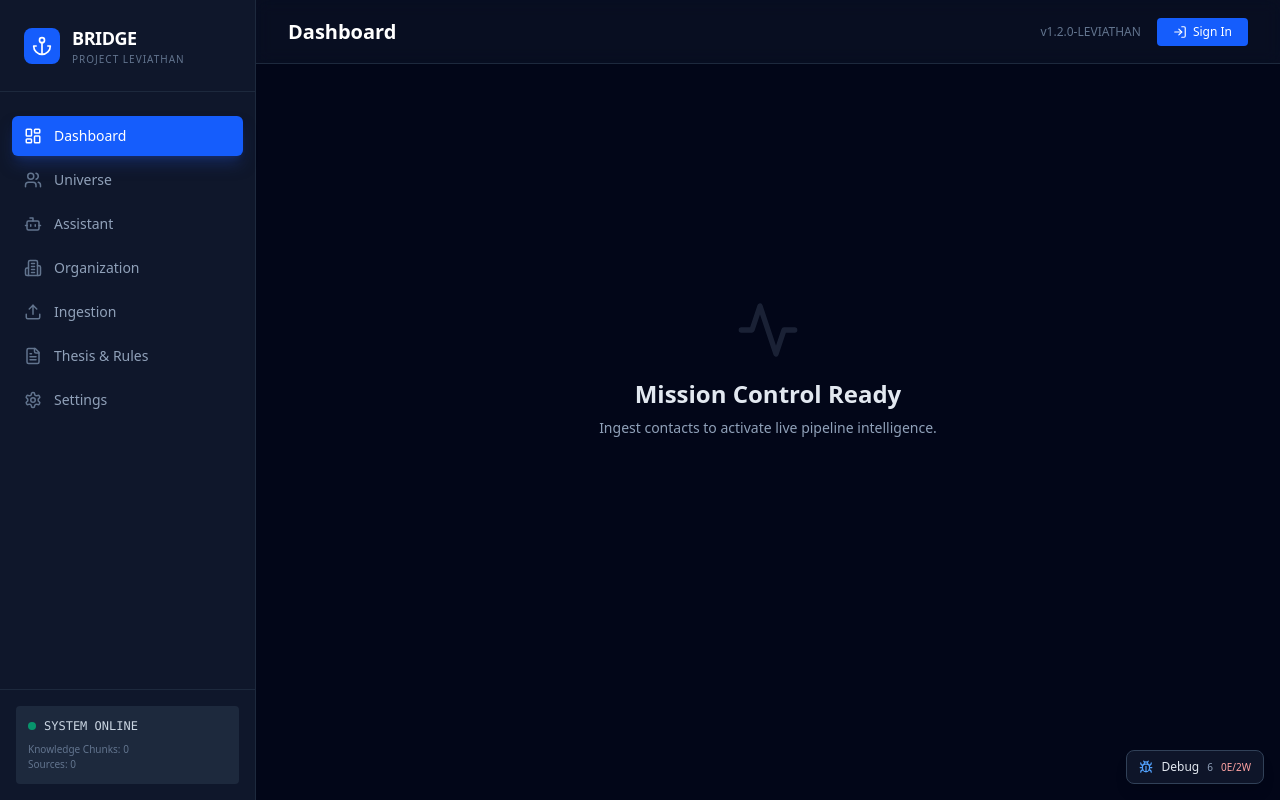
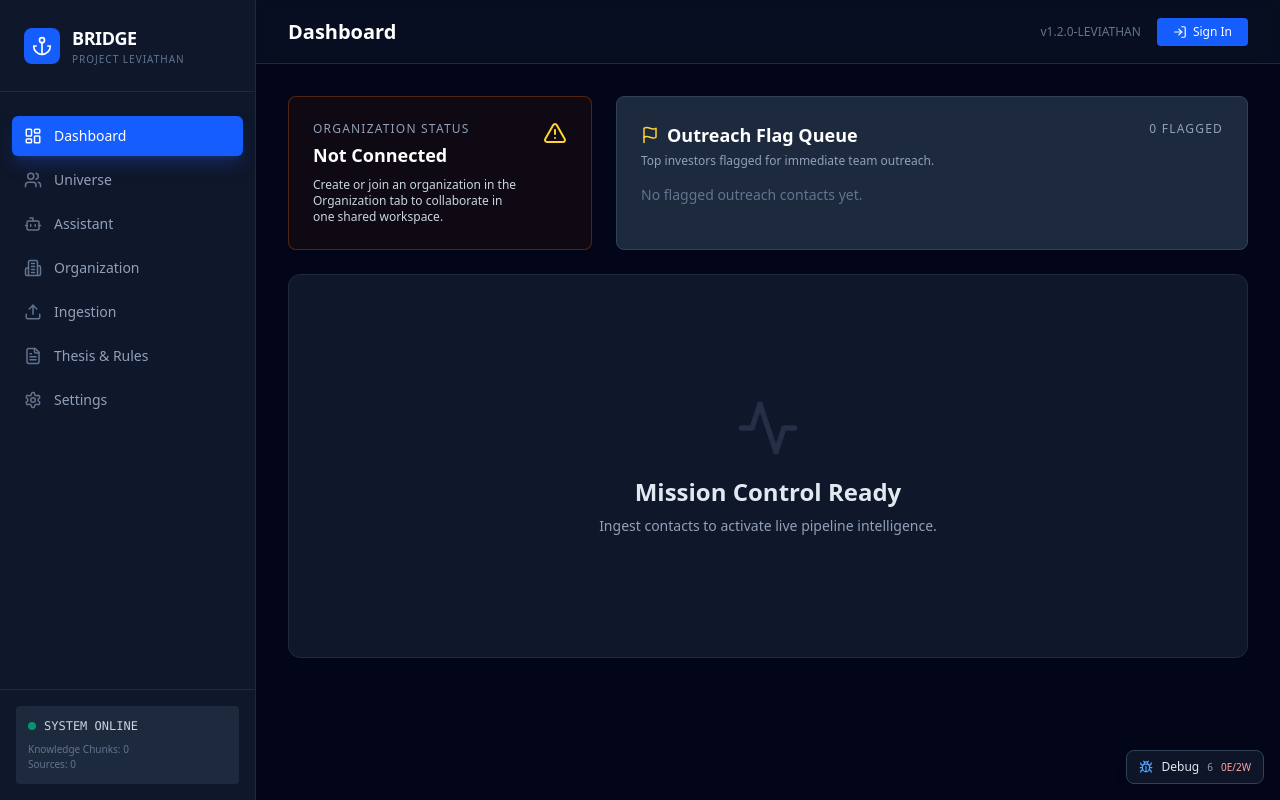
Before and after one commit to ProjectLeviathan128/LeviathanBridgeTool, a React (Vite) app: page / in a window 1280 px wide. Built offline with nearby package versions, Linux system fonts and the light colour scheme.

Commit message:
Add org status and outreach flag queue to dashboard

```diff
--- a/App.tsx
+++ b/App.tsx
@@ -1083,6 +1083,7 @@ const App: React.FC = () => {
         return (
           <Dashboard
             contacts={contacts}
+            organization={organization}
             onSelectContact={handleOpenContactFromDashboard}
             onDeleteContact={handleDeleteContact}
             onToggleFlag={handleToggleTeamFlag}
--- a/components/Dashboard.tsx
+++ b/components/Dashboard.tsx
@@ -16,7 +16,7 @@ import {
   ZAxis,
   ReferenceLine,
 } from 'recharts';
-import { Contact } from '../types';
+import { Contact, Organization } from '../types';
 import {
   Activity,
   AlertTriangle,
@@ -36,6 +36,7 @@ import {
 
 interface DashboardProps {
   contacts: Contact[];
+  organization?: Organization | null;
   onSelectContact?: (contactId: string) => void;
   onDeleteContact?: (contactId: string) => void;
   onToggleFlag?: (contactId: string) => void;
@@ -74,6 +75,19 @@ interface RiskItem {
 interface DomainCount {
   domain: string;
   count: number;
+}
+
+interface OutreachFlagItem {
+  id: string;
+  name: string;
+  headline: string;
+  track: string;
+  status: Contact['status'];
+  score: number | null;
+  confidence: number | null;
+  teamFlagged: boolean;
+  introRequested: boolean;
+  introRequestedAt?: string;
 }
 
 const TRACK_COLORS: Record<string, string> = {
@@ -125,6 +139,7 @@ function formatWhen(iso?: string): string {
 
 const Dashboard: React.FC<DashboardProps> = ({
   contacts,
+  organization,
   onSelectContact,
   onDeleteContact,
   onToggleFlag,
@@ -218,6 +233,45 @@ const Dashboard: React.FC<DashboardProps> = ({
         count: contacts.filter((c) => c.ingestionMeta.trustLevel === 'Third-Party').length,
       },
     ];
+
+    const flaggedOutreachCandidates: OutreachFlagItem[] = contacts
+      .filter((c) => (Boolean(c.teamFlagged) || Boolean(c.introRequested)) && c.status !== 'Discarded')
+      .map((c) => {
+        const score = c.scores
+          ? Math.round(
+            c.scores.investorFit.score * 0.35 +
+            c.scores.valuesAlignment.score * 0.25 +
+            c.scores.connectorScore.score * 0.15 +
+            c.scores.maritimeRelevance.score * 0.15 +
+            c.scores.overallConfidence * 0.1
+          )
+          : null;
+
+        return {
+          id: c.id,
+          name: c.name,
+          headline: c.headline,
+          track: bucketTrack(c),
+          status: c.status,
+          score,
+          confidence: c.scores?.overallConfidence ?? null,
+          teamFlagged: Boolean(c.teamFlagged),
+          introRequested: Boolean(c.introRequested),
+          introRequestedAt: c.introRequestedAt,
+        };
+      })
+      .sort((a, b) => {
+        if (a.introRequested !== b.introRequested) return a.introRequested ? -1 : 1;
+        if (a.teamFlagged !== b.teamFlagged) return a.teamFlagged ? -1 : 1;
+        if ((b.score ?? -1) !== (a.score ?? -1)) return (b.score ?? -1) - (a.score ?? -1);
+        const aTime = Date.parse(a.introRequestedAt || '');
+        const bTime = Date.parse(b.introRequestedAt || '');
+        if (!Number.isNaN(aTime) || !Number.isNaN(bTime)) return aTime - bTime;
+        return a.name.localeCompare(b.name);
+      });
+
+    const flaggedOutreachQueue = flaggedOutreachCandidates.slice(0, 8);
+    const flaggedOutreachTotal = flaggedOutreachCandidates.length;
 
     const priorityQueue: PriorityItem[] = contacts
       .filter(
@@ -347,6 +401,8 @@ const Dashboard: React.FC<DashboardProps> = ({
       confidenceBands,
       statusBars,
       sourceBars,
+      flaggedOutreachQueue,
+      flaggedOutreachTotal,
       priorityQueue,
       riskQueue,
       topDomains,
@@ -356,18 +412,141 @@ const Dashboard: React.FC<DashboardProps> = ({
     };
   }, [contacts]);
 
+  const orgMemberCount = organization?.members.length || 0;
+  const orgUpdatedLabel = organization
+    ? new Date(organization.updatedAt).toLocaleString([], {
+      month: 'short',
+      day: 'numeric',
+      hour: '2-digit',
+      minute: '2-digit',
+    })
+    : null;
+
+  const organizationAndOutreachSection = (
+    <section className="grid grid-cols-1 xl:grid-cols-3 gap-6">
+      <div
+        className={`xl:col-span-1 p-6 rounded-lg border ${
+          organization
+            ? 'bg-emerald-950/20 border-emerald-700/40'
+            : 'bg-amber-950/20 border-amber-700/40'
+        }`}
+      >
+        <div className="flex items-start justify-between gap-4">
+          <div>
+            <p className="text-xs uppercase tracking-widest text-slate-400">Organization Status</p>
+            <h3 className="text-lg font-semibold text-white mt-1">
+              {organization ? organization.name : 'Not Connected'}
+            </h3>
+            <p className="text-xs text-slate-300 mt-2">
+              {organization
+                ? 'Connected to shared organization data. Contacts, lists, and knowledge sync for members.'
+                : 'Create or join an organization in the Organization tab to collaborate in one shared workspace.'}
+            </p>
+          </div>
+          {organization ? (
+            <Users className="text-emerald-300 w-6 h-6 shrink-0" />
+          ) : (
+            <AlertTriangle className="text-amber-300 w-6 h-6 shrink-0" />
+          )}
+        </div>
+        {organization && (
+          <div className="grid grid-cols-2 gap-2 mt-4">
+            <div className="bg-slate-900/70 border border-slate-700 rounded px-3 py-2">
+              <p className="text-[10px] uppercase tracking-wider text-slate-500">Members</p>
+              <p className="text-sm font-semibold text-white mt-1">{orgMemberCount}</p>
+            </div>
+            <div className="bg-slate-900/70 border border-slate-700 rounded px-3 py-2">
+              <p className="text-[10px] uppercase tracking-wider text-slate-500">Updated</p>
+              <p className="text-sm font-semibold text-white mt-1">{orgUpdatedLabel}</p>
+            </div>
+          </div>
+        )}
+      </div>
+
+      <div className="xl:col-span-2 bg-slate-800 p-6 rounded-lg border border-slate-700">
+        <div className="flex items-start justify-between mb-4 gap-4">
+          <div>
+            <h3 className="text-lg font-semibold text-white flex items-center gap-2">
+              <Flag size={18} className="text-amber-300" />
+              Outreach Flag Queue
+            </h3>
+            <p className="text-xs text-slate-400 mt-1">Top investors flagged for immediate team outreach.</p>
+          </div>
+          <span className="text-xs uppercase tracking-widest text-slate-400">
+            {data.flaggedOutreachTotal} flagged
+          </span>
+        </div>
+        <div className="space-y-2 max-h-64 overflow-y-auto pr-1">
+          {data.flaggedOutreachQueue.length === 0 && (
+            <p className="text-sm text-slate-500">No flagged outreach contacts yet.</p>
+          )}
+          {data.flaggedOutreachQueue.map((item) => (
+            <button
+              key={item.id}
+              type="button"
+              onClick={() => onSelectContact?.(item.id)}
+              className="w-full text-left bg-slate-900 border border-slate-700 rounded-lg p-3 hover:border-blue-700/60 transition-colors"
+            >
+              <div className="flex items-start justify-between gap-3">
+                <div className="min-w-0">
+                  <p className="text-sm font-semibold text-white truncate">{item.name}</p>
+                  <p className="text-xs text-slate-400 truncate mt-0.5">{item.headline || 'No headline provided'}</p>
+                  <div className="flex flex-wrap items-center gap-1.5 mt-2">
+                    {item.introRequested && (
+                      <span className="text-[10px] uppercase tracking-wider text-emerald-300 border border-emerald-600/50 bg-emerald-900/30 px-1.5 py-0.5 rounded">
+                        Intro Requested
+                      </span>
+                    )}
+                    {item.teamFlagged && (
+                      <span className="text-[10px] uppercase tracking-wider text-amber-300 border border-amber-600/50 bg-amber-900/30 px-1.5 py-0.5 rounded">
+                        Team Flagged
+                      </span>
+                    )}
+                    <span className="text-[10px] uppercase tracking-wider text-cyan-300 border border-cyan-600/40 bg-cyan-900/20 px-1.5 py-0.5 rounded">
+                      {item.track}
+                    </span>
+                  </div>
+                </div>
+                <div className="text-right shrink-0">
+                  {item.score !== null ? (
+                    <>
+                      <p className="text-lg font-bold text-cyan-300 leading-none">{item.score}</p>
+                      <p className="text-[11px] text-slate-400 mt-1">{item.confidence ?? 0}% conf</p>
+                    </>
+                  ) : (
+                    <p className="text-[11px] text-slate-500">Unscored</p>
+                  )}
+                  <p className="text-[11px] text-slate-500 mt-1">{item.status}</p>
+                </div>
+              </div>
+              {item.introRequestedAt && (
+                <p className="text-[11px] text-slate-500 mt-2">
+                  Intro queue since {formatWhen(item.introRequestedAt)}
+                </p>
+              )}
+            </button>
+          ))}
+        </div>
+      </div>
+    </section>
+  );
+
   if (contacts.length === 0) {
     return (
-      <div className="flex flex-col items-center justify-center h-[34rem] text-slate-500">
-        <Activity className="w-16 h-16 mb-4 opacity-25" />
-        <h3 className="text-2xl font-semibold text-slate-200">Mission Control Ready</h3>
-        <p className="text-sm text-slate-400 mt-2">Ingest contacts to activate live pipeline intelligence.</p>
+      <div className="space-y-6 pb-12">
+        {organizationAndOutreachSection}
+        <div className="flex flex-col items-center justify-center h-[24rem] text-slate-500 bg-slate-900 border border-slate-800 rounded-xl">
+          <Activity className="w-16 h-16 mb-4 opacity-25" />
+          <h3 className="text-2xl font-semibold text-slate-200">Mission Control Ready</h3>
+          <p className="text-sm text-slate-400 mt-2">Ingest contacts to activate live pipeline intelligence.</p>
+        </div>
       </div>
     );
   }
 
   return (
     <div className="space-y-6 pb-12">
+      {organizationAndOutreachSection}
       <section className="bg-gradient-to-r from-slate-900 via-slate-900 to-cyan-950 border border-slate-700 rounded-xl p-6">
         <div className="flex flex-col lg:flex-row lg:items-center lg:justify-between gap-6">
           <div>
```
